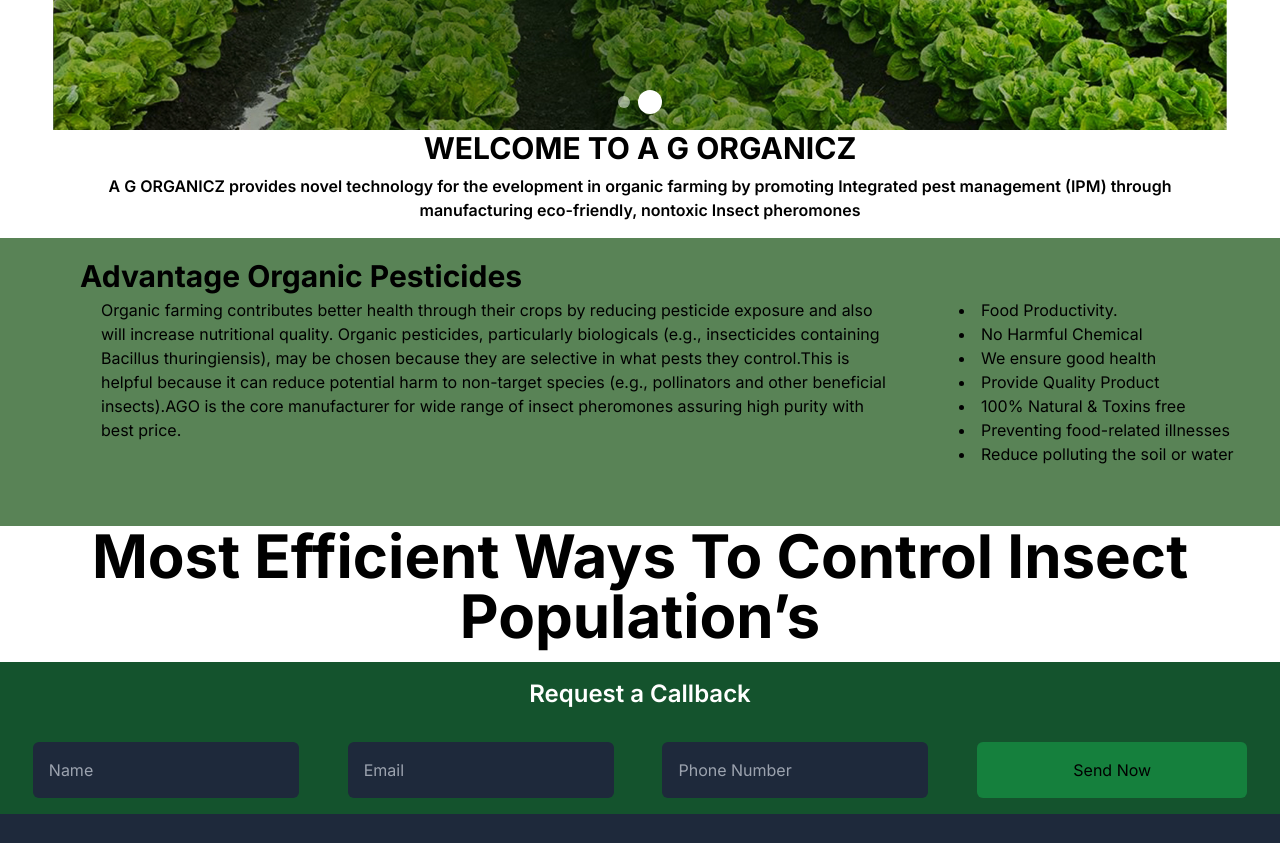
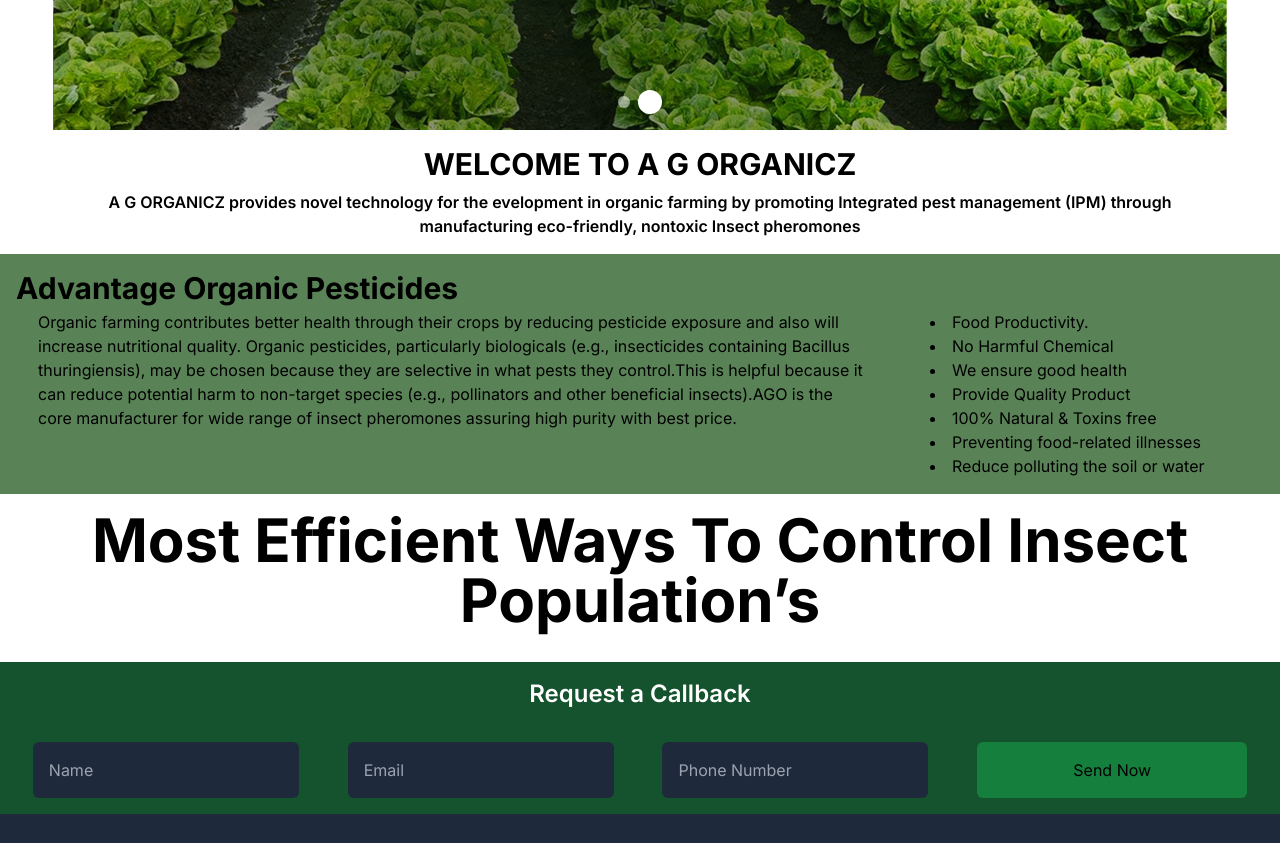
Before and after one commit to Sharvilm777/agopl, a Next.js app: page / in a window 1280 px wide. Shown: the part 420-1263 px from the top of the page. Built offline with nearby package versions, Linux system fonts and the light colour scheme.

Commit message:
Some UI bugs fixed

```diff
--- a/src/app/page.js
+++ b/src/app/page.js
@@ -26,7 +26,7 @@
           })}
         </Carousel>
       </div>
-      <div className="content flex flex-col items-center justify-center">
+      <div className="content flex flex-col items-center justify-center mt-4">
         <h1 className="text-3xl font-bold text-center">
           WELCOME TO A G ORGANICZ
         </h1>
@@ -36,13 +36,13 @@
           manufacturing eco-friendly, nontoxic Insect pheromones
         </h2>
       </div>
+
       <div
-        className="w-full lg:h-72 sm:h-96 h-[40rem] relative mt-4"
         style={{
           background: "rgba(58,108,54,0.84)",
         }}
+        className=" flex flex-col justify-evenly p-4 mt-4"
       >
-        <div className=" absolute flex flex-col  justify-center sm:top-5 sm:left-20 top-2 left-5">
         <div className="heading ">
           <h1 className="text-left text-3xl font-bold">
             Advantage Organic Pesticides
@@ -71,9 +71,9 @@
           </div>
         </div>
       </div>
-      </div>
+
       <div>
-        <h1 className="font-bold text-center text-6xl mr-5 ml-5">
+        <h1 className="font-bold text-center text-6xl mr-5 ml-5 p-4">
           Most Efficient Ways To Control Insect Population’s
         </h1>
       </div>
```
Lines whose indentation alone changed are shown as unchanged.
